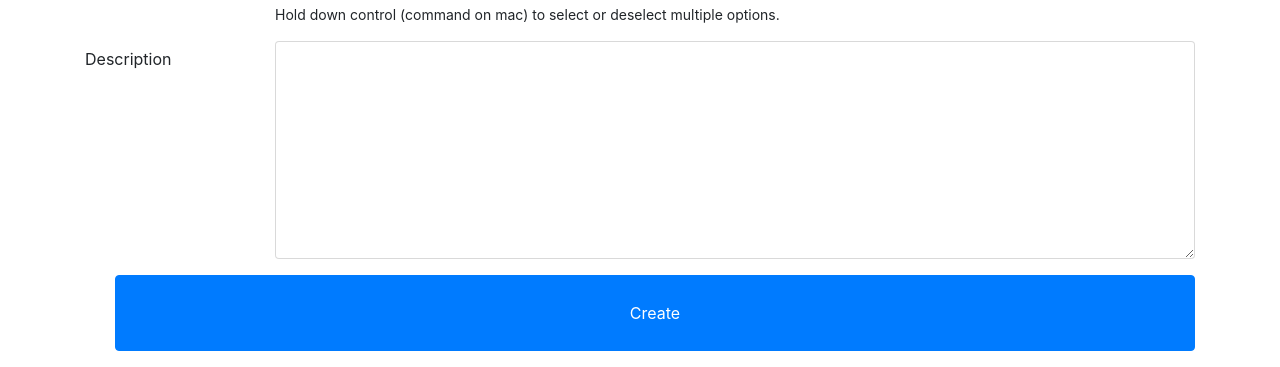
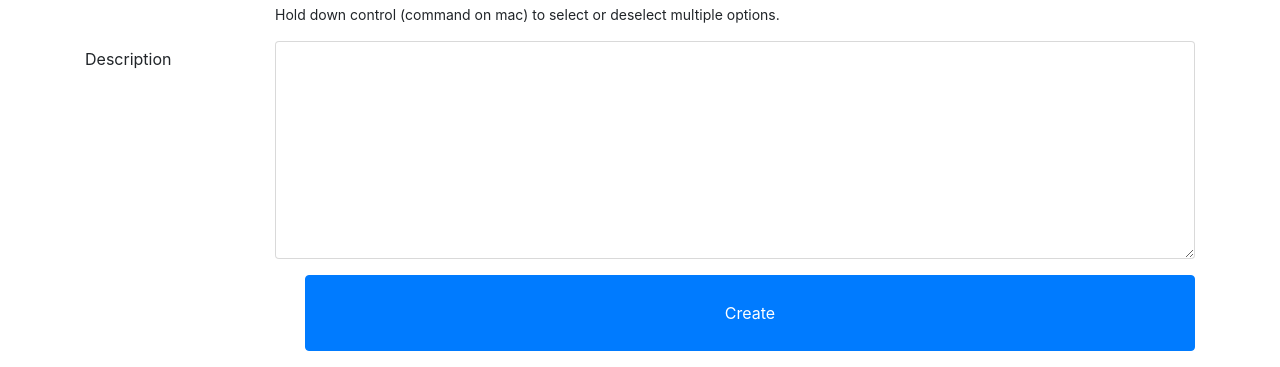
Before and after one commit to adwylie/iws-feature-requests, a Flask app: page /new/ in a window 1280 px wide. Shown: the part 522-889 px from the top of the page. Run offline with Flask 2, Linux system fonts and the light colour scheme; data that the repository does not hold is empty; some libraries are stand-ins or nearby versions.

Commit message:
Small change to new/edit form css.

```diff
--- a/iws_fr/templates/edit_fr.html
+++ b/iws_fr/templates/edit_fr.html
@@ -43,6 +43,8 @@
         </div>
       {% endfor %}
       <div class="form-group row">
+        {# TODO: Recaptcha looks horrible with small screen sizes. #}
+        <div class="col-4 col-sm-3 col-md-2"></div>
         <div class="col-auto">{{ form.recaptcha }}</div>
         <div class="col">
           {# Match the recaptcha height to make a nice-looking box. #}
```
